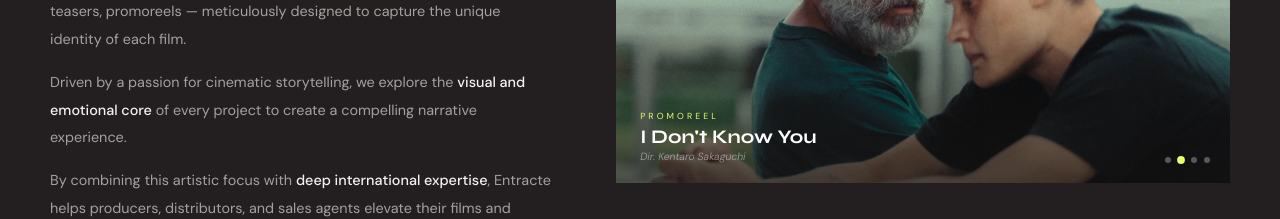
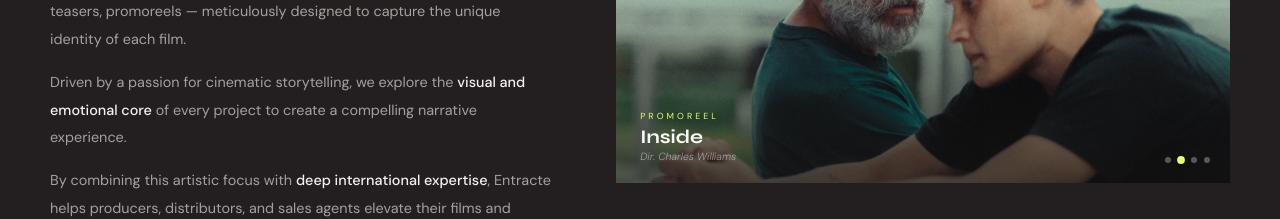
Before and after one commit to patrickbeaino/joe-html, a website: page index.html in a window 1280 px wide. Shown: the part 960-1179 px from the top of the page. Drawn offline with nearby package versions, Linux system fonts and the light colour scheme; no server answers.

Commit message:
feat: update screenshot captions and titles for consistency

```diff
--- a/index.html
+++ b/index.html
@@ -1341,8 +1341,8 @@
           <div class="ss-overlay"></div>
           <div class="ss-caption" id="ss-caption">
             <div class="ss-type" id="ss-type">Promoreel</div>
-            <div class="ss-title" id="ss-title">Inside</div>
-            <div class="ss-dir" id="ss-dir">Dir. Charles Williams</div>
+            <div class="ss-title" id="ss-title">Growing Down</div>
+            <div class="ss-dir" id="ss-dir">Dir. Dániel Bálint Sós</div>
           </div>
           <div class="ss-dots" id="ss-dots"></div>
         </div>
@@ -1873,9 +1873,9 @@
     ];
     var ssCaptions = [
       { type: 'Promoreel', title: 'Inside', dir: 'Dir. Charles Williams' },
-      { type: 'Promoreel', title: "I Don't Know You", dir: 'Dir. Kentaro Sakaguchi' },
+      { type: 'Promoreel', title: "Inside", dir: 'Dir. Charles Williams' },
+      { type: 'Promoreel', title: 'I Don\'t Know You', dir: 'Dir. Kentaro Sakaguchi' },
       { type: 'Promoreel', title: 'Brave Cat', dir: 'Dir. Gabriel Osorio Vargas' },
-      { type: 'Promoreel', title: 'All That Left of You', dir: 'Dir. Cherien Dabis' },
     ];
 
     var ssEls = document.querySelectorAll('.ss-slide');
```
